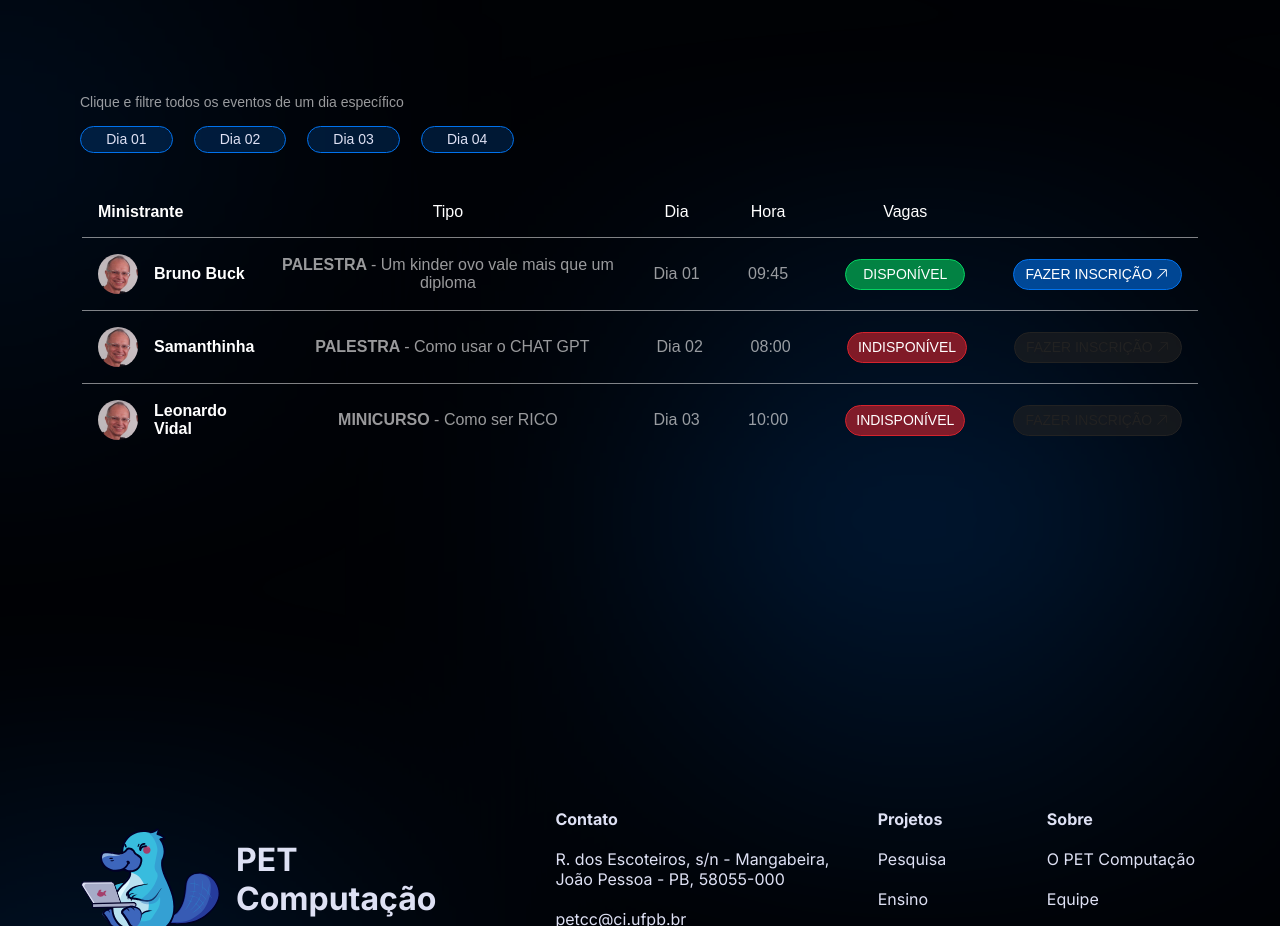
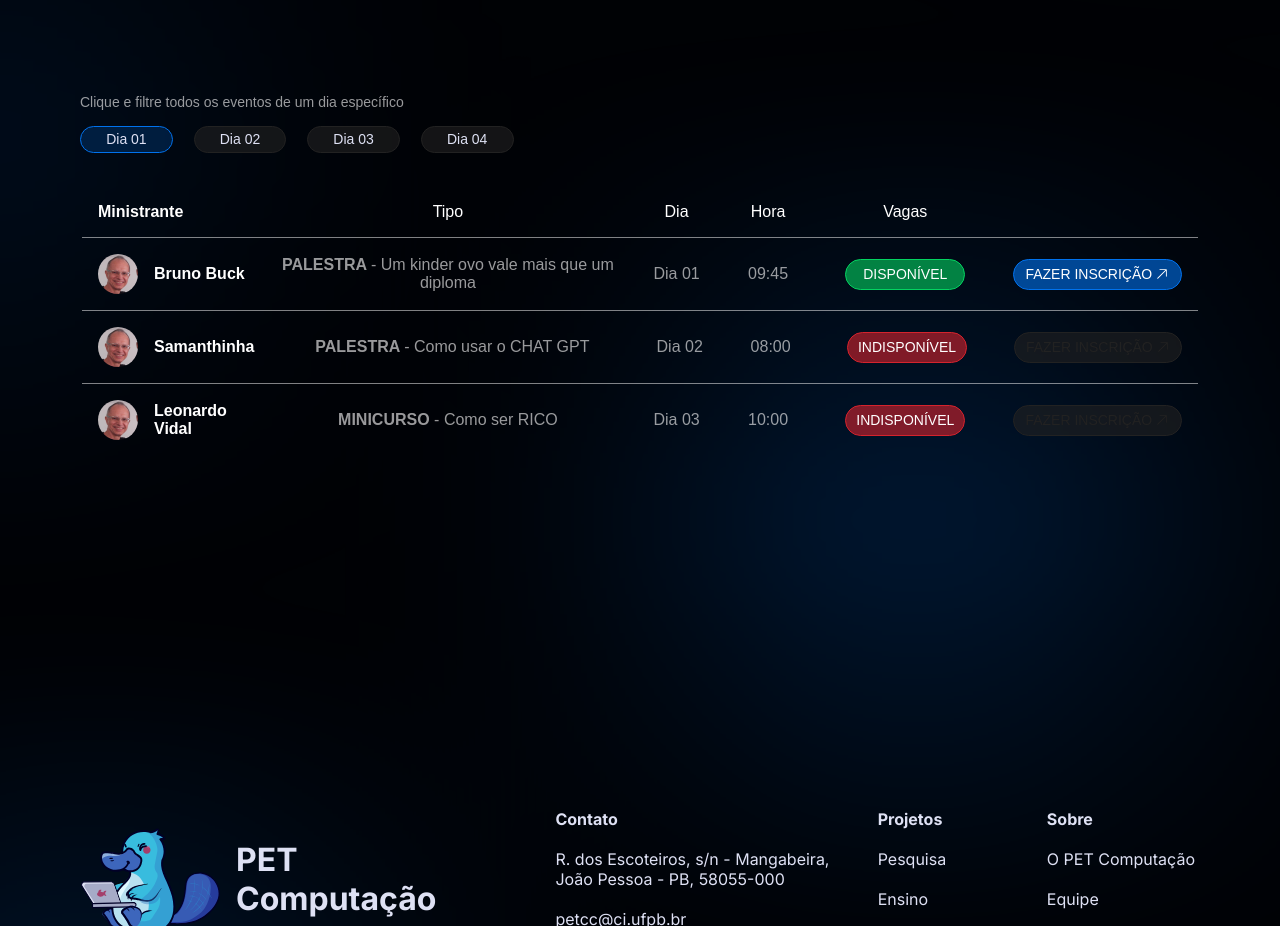
Before and after one commit to petccufpb/pet-site, a Next.js app in the folder frontend/: page /sdc in a window 1280 px wide. Shown: the part 960-1886 px from the top of the page. Built offline with nearby package versions, Linux system fonts and the light colour scheme; a web font is replaced by a local one.

Commit message:
Pequenas mudanças

```diff
--- a/frontend/package.json
+++ b/frontend/package.json
@@ -34,6 +34,7 @@
     "react-dropzone": "^14.2.3",
     "react-icons": "^4.8.0",
     "react-input-mask": "^2.0.4",
+    "sharp": "^0.32.1",
     "zod": "^3.21.4"
   }
 }
--- a/frontend/src/app/sdc/components/SdcActivity/index.tsx
+++ b/frontend/src/app/sdc/components/SdcActivity/index.tsx
@@ -29,12 +29,12 @@ export function SdcActivity({ info }: { info: SdcActivityProps }) {
       <th>Dia 0{info.day}</th>
       <th>{info.time}</th>
       <th>
-        <Availability availability={info.available}>
+        <Availability href="#" availability={info.available}>
           {info.available ? "DISPONÍVEL" : "INDISPONÍVEL"}
         </Availability>
       </th>
       <th>
-        <Subscribe availability={info.available}>
+        <Subscribe href="/sdc/minicurso/id" availability={info.available}>
           <span>FAZER INSCRIÇÃO</span>
           <HiArrowUpRight />
         </Subscribe>
--- a/frontend/src/app/sdc/components/SdcActivity/styles.ts
+++ b/frontend/src/app/sdc/components/SdcActivity/styles.ts
@@ -1,7 +1,8 @@
 import Image from "next/image";
+import Link from "next/link";
 import styled from "styled-components";
 
-export const SdcButton = styled.div<{ availability: boolean }>`
+export const SdcButton = styled(Link)<{ availability: boolean }>`
   font-family: inherit;
   color: white;
   margin: 0 auto;
--- a/frontend/src/app/sdc/components/SdcSchedule/index.tsx
+++ b/frontend/src/app/sdc/components/SdcSchedule/index.tsx
@@ -1,18 +1,36 @@
 import { baiJamjuree } from "@app/sdc/page";
 import { SectionTitle } from "@app/sdc/styles";
+import { MouseEvent, useEffect, useState } from "react";
 
 import { SdcActivity } from "../SdcActivity";
 import { Day, DaySelector, SdcScheduleContainer, Table } from "./styles";
 
 export function SdcSchedule() {
+  const [currentDay, setCurrentDay] = useState(1);
+
+  function changeSelectedDay(e: MouseEvent<HTMLDivElement, globalThis.MouseEvent>) {
+    const element = e.target as HTMLDivElement;
+    const day = Number(element.dataset.day);
+
+    if (day) setCurrentDay(day);
+  }
+
   return (
     <SdcScheduleContainer className={baiJamjuree.className}>
       <SectionTitle>Clique e filtre todos os eventos de um dia específico</SectionTitle>
-      <DaySelector>
-        <Day selected={false}>Dia 01</Day>
-        <Day selected={false}>Dia 02</Day>
-        <Day selected={false}>Dia 03</Day>
-        <Day selected={false}>Dia 04</Day>
+      <DaySelector onClick={changeSelectedDay}>
+        <Day selected={currentDay === 1} data-day={1}>
+          Dia 01
+        </Day>
+        <Day selected={currentDay === 2} data-day={2}>
+          Dia 02
+        </Day>
+        <Day selected={currentDay === 3} data-day={3}>
+          Dia 03
+        </Day>
+        <Day selected={currentDay === 4} data-day={4}>
+          Dia 04
+        </Day>
       </DaySelector>
       <Table className={baiJamjuree.className}>
         <tbody>
--- a/frontend/src/app/sdc/components/SdcSchedule/styles.ts
+++ b/frontend/src/app/sdc/components/SdcSchedule/styles.ts
@@ -15,16 +15,23 @@ export const DaySelector = styled.div`
 `;
 
 export const Day = styled.div<{ selected: boolean }>`
-  cursor: pointer;
-  background: rgba(0, 114, 237, 0.2);
+  cursor: ${({ selected }) => (selected ? "default" : "pointer")};
+  background: ${({ selected }) => (selected ? "rgba(0, 114, 237, 0.2)" : "rgba(34, 34, 34, 0.6)")};
   border-radius: 2rem;
-  border: 1px solid ${({ theme }) => theme.colors["fifth-blue"]};
+  border: 1px solid;
+  border-color: ${({ selected, theme }) =>
+    selected ? theme.colors["fifth-blue"] : theme.colors["fourth-grey"]};
   padding: 0.3rem;
   max-width: 5.8rem;
   width: 100%;
   text-align: center;
   font-weight: 300;
   font-size: ${({ theme }) => theme.textSizes["text-regular-s"]};
+  transition: 450ms;
+
+  &:hover {
+    filter: ${({ selected }) => (selected ? "" : "brightness(.8)")};
+  }
 `;
 
 export const Table = styled.table`
```
Also changed, not shown: frontend/src/app/sdc/components/SdcForm/index.tsx (+8 -7 lines), 2 other files (tests, documents, lock files or other folders).
